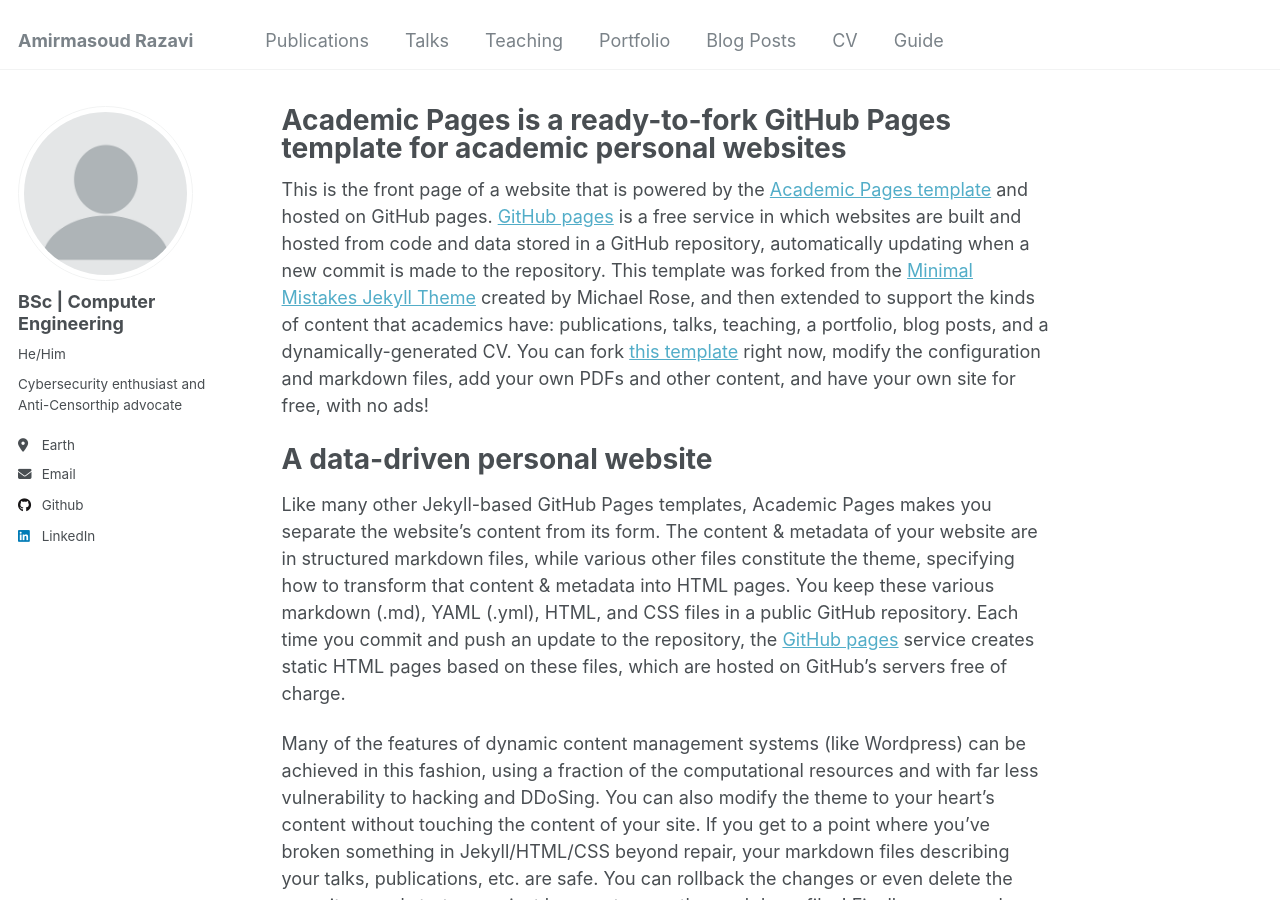
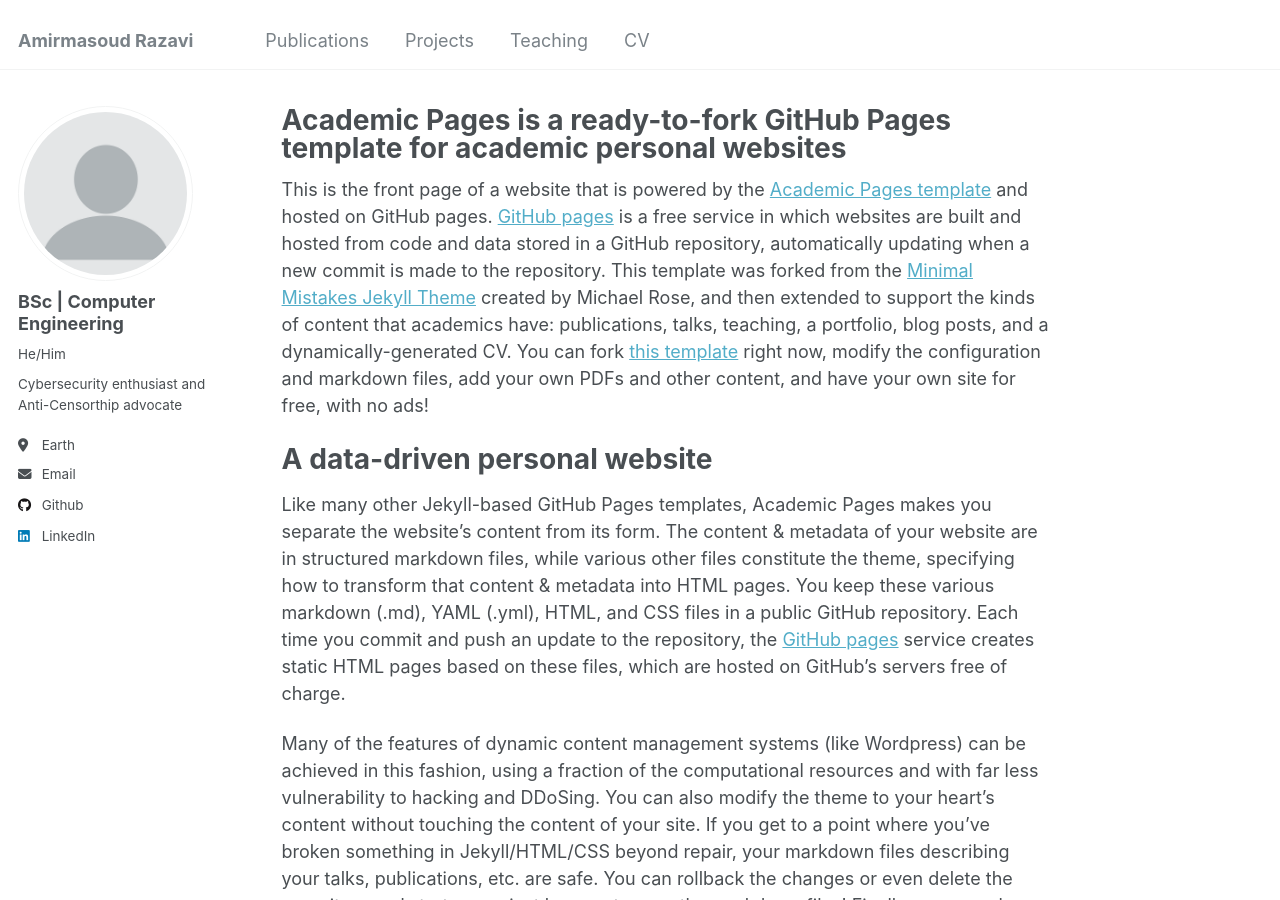
Before and after one commit to Amirmasoud-R/Portfolio, a Jekyll site: the page built from _pages/about.md, in a window 1280 px wide and 900 px high. Built offline with Jekyll 4.4.1, drawn with Linux system fonts in a browser that asks for light colours.

Commit message:
Update navigation.yml

```diff
--- a/_data/navigation.yml
+++ b/_data/navigation.yml
@@ -8,20 +8,11 @@ main:
   - title: "Publications"
     url: /publications/
 
-  - title: "Talks"
-    url: /talks/
+  - title: "Projects"
+    url: /Projects/
 
   - title: "Teaching"
     url: /teaching/
 
-  - title: "Portfolio"
-    url: /portfolio/
-
-  - title: "Blog Posts"
-    url: /year-archive/
-
   - title: "CV"
     url: /cv/
-
-  - title: "Guide"
-    url: /markdown/
```
